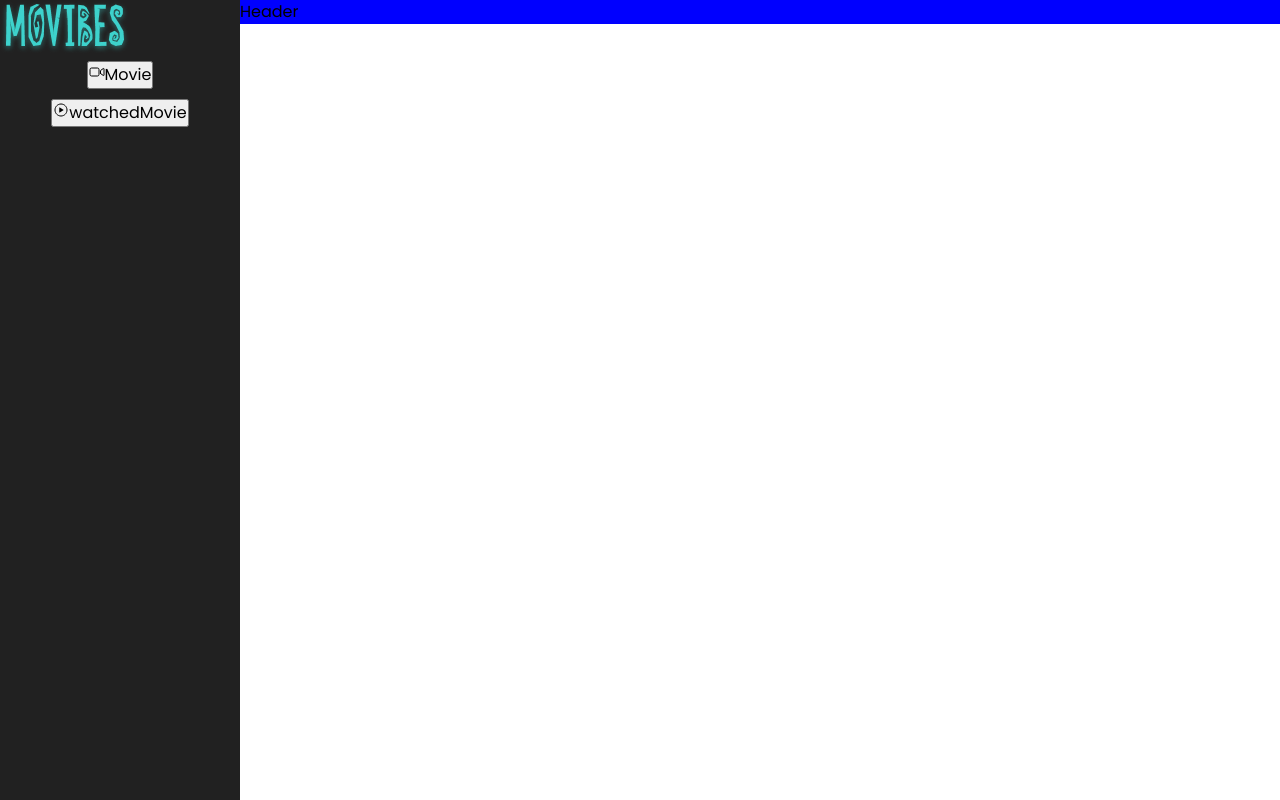
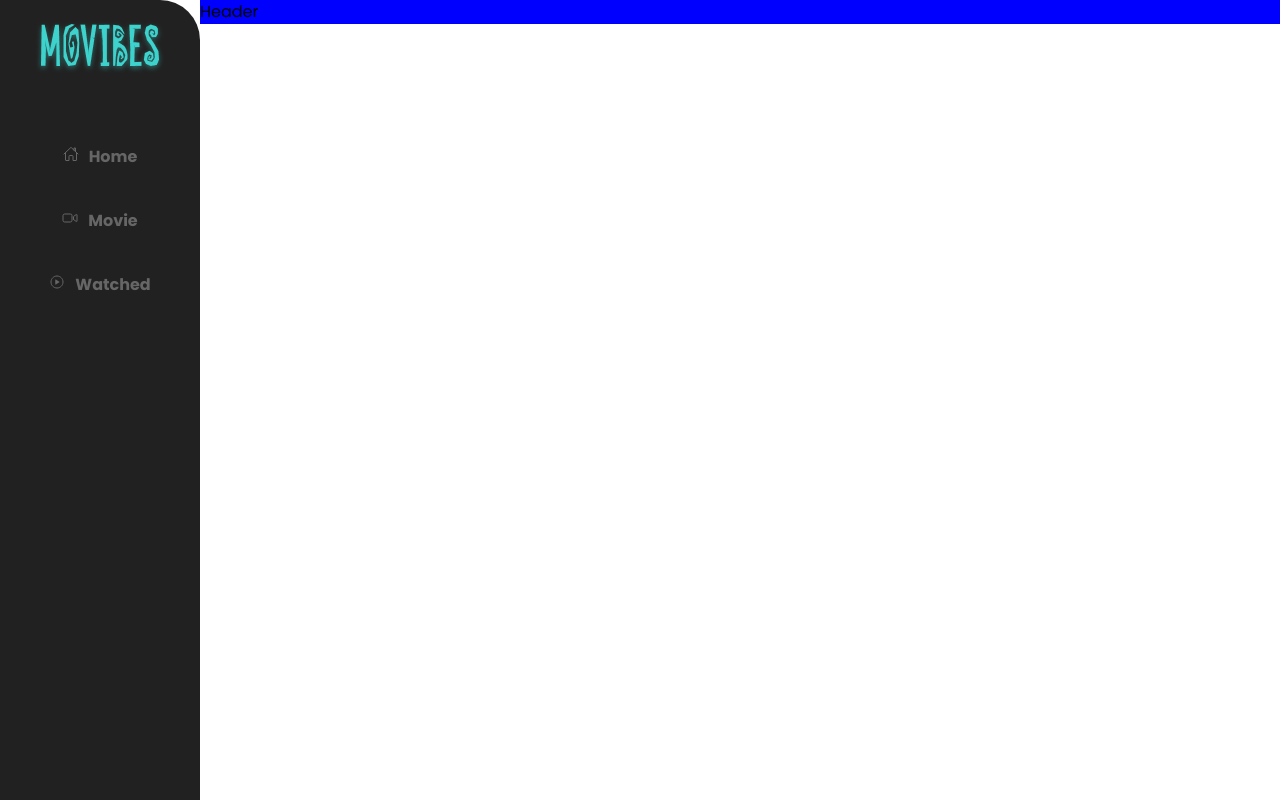
Before and after one commit to harzeezco/Movibes, a React (Vite) app: page / in a window 1280 px wide. Built offline with nearby package versions, Linux system fonts and the light colour scheme.

Commit message:
Did some work on the sidebar

```diff
--- a/src/Styles/GlobalStyles.jsx
+++ b/src/Styles/GlobalStyles.jsx
@@ -10,7 +10,7 @@ export const GlobalStyles = createGlobalStyle`
    --color-dark-tertiary: #666666;
 
    --color-white: #fff;
-   --color-white-light: #E8E8E8;
+   --color-white-light: #fffdfd;
 
    --font-family: Inter, system-ui, Avenir, Helvetica, Arial, sans-serif;
    line-height: 1.5;
@@ -56,7 +56,7 @@ export const GlobalStyles = createGlobalStyle`
    margin: 0;
 
    /* Creating animations for dark mode */
-   transition: background-color 0.3s, border 0.3s;
+   transition: background-color 0.4s, border 0.3s;
    }
 
    html {
--- a/src/UI/Row.jsx
+++ b/src/UI/Row.jsx
@@ -2,7 +2,6 @@ import { css, styled } from 'styled-components';
 
 const Row = styled.div`
   display: flex;
-  align-items: center;
 
   ${(props) =>
     props.direction === 'vertical' &&
@@ -15,6 +14,21 @@ const Row = styled.div`
     props.direction === 'horizontal' &&
     css`
       justify-content: space-between;
+      align-items: center;
+    `}
+
+    ${(props) =>
+    props.direction === 'default' &&
+    css`
+      justify-content: center;
+      align-items: center;
+      gap: 1rem;
+    `}
+
+    ${(props) =>
+    props.padding === 'large' &&
+    css`
+      margin-top: 8rem;
     `}
 `;
 
--- /dev/null
+++ b/src/components/Button.jsx
@@ -0,0 +1,28 @@
+import { styled } from 'styled-components';
+
+import PropTypes from 'prop-types';
+
+const BtnStyles = styled.button`
+  font-weight: var(--font-weight-large);
+  padding: 1.5rem 0;
+  background-color: inherit;
+  border: none;
+  color: var(--color-dark-tertiary);
+
+  &:hover,
+  &:active {
+    background-color: var(--color-secondary);
+    color: var(--color-white-light);
+    border-right: 7px solid var(--color-primary);
+  }
+`;
+
+const Button = ({ children }) => {
+  return <BtnStyles>{children}</BtnStyles>;
+};
+
+Button.propTypes = {
+  children: PropTypes.node,
+};
+
+export default Button;
--- /dev/null
+++ b/src/components/Logo.jsx
@@ -0,0 +1,18 @@
+import { styled } from 'styled-components';
+import AppLogo from '../assets/images/logo.png';
+
+const LogoStyles = styled.div`
+  text-align: center;
+  height: 5rem;
+  padding: 2rem 0;
+`;
+
+const Logo = () => {
+  return (
+    <LogoStyles>
+      <img className="img" src={AppLogo} alt="Movibes Logo" />
+    </LogoStyles>
+  );
+};
+
+export default Logo;
--- a/src/components/PageLayout.jsx
+++ b/src/components/PageLayout.jsx
@@ -5,7 +5,7 @@ import { styled } from "styled-components"
 
 const Container = styled.div`
    display: grid;
-   grid-template-columns: 24rem 1fr;
+   grid-template-columns: 20rem 1fr;
    grid-template-rows: auto 1fr;
    min-height: 100vh;
 `
--- /dev/null
+++ b/src/components/RegularList.jsx
@@ -0,0 +1,5 @@
+const RegularList = ({ items, resorceName, itemComponent: ItemComponent }) => {
+  return <div>RegularList</div>;
+};
+
+export default RegularList;
--- a/src/components/Sidebar.jsx
+++ b/src/components/Sidebar.jsx
@@ -1,31 +1,47 @@
 import { styled } from 'styled-components';
 
-import Logo from '../assets/images/logo.png';
 import Row from '../UI/Row';
+import Logo from './Logo';
+import Button from './Button';
+
+const sideNavArr = [
+  {
+    id: 1,
+    icon: <ion-icon name="home-outline"></ion-icon>,
+    text: 'Home',
+  },
+  {
+    id: 2,
+    icon: <ion-icon name="videocam-outline"></ion-icon>,
+    text: 'Movie',
+  },
+  {
+    id: 3,
+    icon: <ion-icon name="play-circle-outline"></ion-icon>,
+    text: 'Watched',
+  },
+];
 
 const SidebarStyles = styled.aside`
   grid-row: 1 / -1;
   background-color: var(--color-dark-secondary);
+  border-top-right-radius: 4rem;
 `;
 
 const Sidebar = () => {
   return (
     <SidebarStyles>
-      <img src={Logo} alt="Movibes Logo" />
-      <Row direction="vertical">
-        <button>
-          <span>
-            <ion-icon name="videocam-outline"></ion-icon>
-          </span>
-          <span>Movie</span>
-        </button>
+      <Logo />
 
-        <button>
-          <span>
-            <ion-icon name="play-circle-outline"></ion-icon>
-          </span>
-          <span>watchedMovie</span>
-        </button>
+      <Row direction="vertical" padding="large">
+        {sideNavArr.map((items) => (
+          <Button key={items.id}>
+            <Row direction="default">
+              <span>{items.icon}</span>
+              <span>{items.text}</span>
+            </Row>
+          </Button>
+        ))}
       </Row>
     </SidebarStyles>
   );
```
Also changed, not shown: src/components/LinkList.jsx (added, +15 -0 lines).
